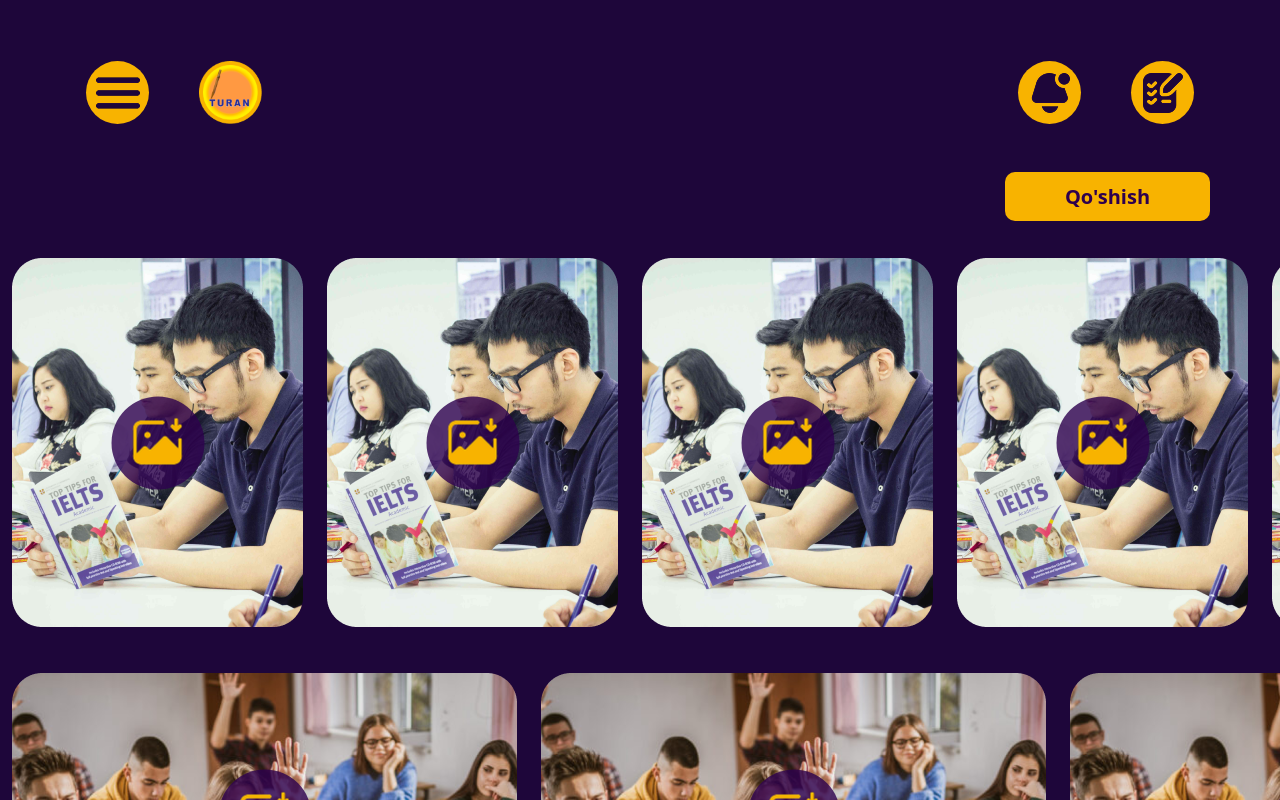
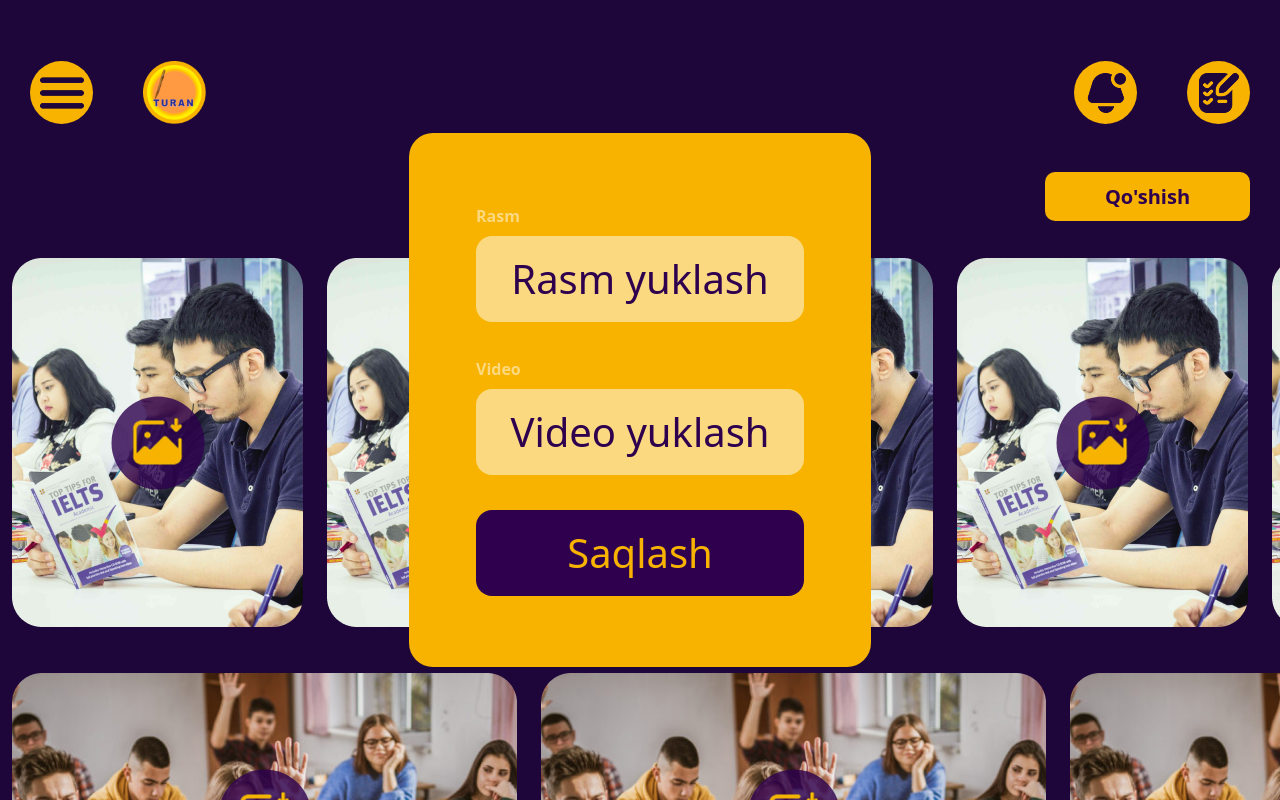
Before and after one commit to SMwebdeveloper/turan, a React (Vite) app: page /admin/settings/records in a window 1280 px wide. Both pictures are taken after a click on the button "Qo'shish". Shown: the top 800 px of the page. Built offline with nearby package versions, Linux system fonts and the light colour scheme; a web font is replaced by a local one.

Commit message:
add records

```diff
--- a/src/components/dashboard/header/index.tsx
+++ b/src/components/dashboard/header/index.tsx
@@ -55,9 +55,9 @@ const AdminHeader = () => {
   };
 
   return (
-    <header className="bg-[#1e063a] sticky top-0 left-0  z-50">
+    <header className="bg-[#1e063a] sticky top-0 left-0  z-30">
 
-        <div className="max-w-[1220px] w-full mx-auto pt-[61px] pb-4 px-14 flex justify-between items-center transition-colors duration-300 ease-in-out ">
+        <div className="max-w-[1220px] w-full mx-auto pt-[61px] pb-4 flex justify-between items-center transition-colors duration-300 ease-in-out ">
           <div className="flex items-center gap-x-[50px]">
             <button
               onClick={() => setOpenFirstSidebar(true)}
--- a/src/modules/dashboard/settings/records.tsx
+++ b/src/modules/dashboard/settings/records.tsx
@@ -1,14 +1,50 @@
+import { useState } from "react";
 import Img1 from "../../../assets/card4.png";
 import Img2 from "../../../assets/card7.png";
 import Upload from "../../../assets/upload.png";
 const Records = () => {
+  const [visibleModal, setVisibleModal] = useState(false)
   return (
-    <>
-      <div className="max-w-[1220px] w-full mx-auto pt-8 pb-5 px-10">
-        <button className="w-[205px] h-[49px] bg-yellowColor text-colorDark text-[20px] font-bold rounded-[10px] ml-auto flex items-center justify-center mb-[17px]">
+    <div className="relative">
+      <div className="max-w-[1220px] w-full mx-auto pt-8 pb-5 relative">
+        <button
+          onClick={() => setVisibleModal(true)}
+          className="w-[205px] h-[49px] bg-yellowColor text-colorDark text-[20px] font-bold rounded-[10px] ml-auto flex items-center justify-center mb-[17px]"
+        >
           Qo'shish
         </button>
       </div>
+      <div
+        className={`fixed top-0 left-0 w-full h-full z-40 ${
+          visibleModal ? "block" : "hidden"
+        }`}
+        onClick={() => setVisibleModal(false)}
+      ></div>
+      <form
+        className={`fixed top-1/2 left-1/2 transform -translate-x-1/2 -translate-y-1/2 w-[462px] py-[71px] px-[67px] z-50 flex flex-col justify-center gap-y-[35px] bg-yellowColor rounded-3xl transition-all duration-300 delay-75 ease-out ${
+          visibleModal ? "visible top-1/2" : "invisible -top-1/2"
+        }`}
+      >
+        <label className="w-full ">
+          <h4 className="text-base text-white/50 font-bold mb-2">Rasm</h4>
+          <input
+            type="text"
+            placeholder="Rasm yuklash"
+            className="w-full py-[13px] text-center bg-white/50 rounded-2xl text-[40px] text-colorDark outline-none border-none placeholder:text-colorDark placeholder:text-[40px]"
+          />
+        </label>
+        <label className="w-full ">
+          <h4 className="text-base text-white/50 font-bold mb-2">Video</h4>
+          <input
+            type="text"
+            placeholder="Video yuklash"
+            className="w-full py-[13px] text-center bg-white/50 rounded-2xl text-[40px] text-colorDark outline-none border-none placeholder:text-colorDark placeholder:text-[40px]"
+          />
+        </label>
+        <button className="w-full py-[13px]  bg-colorDark text-yellowColor text-center text-[40px] rounded-2xl">
+          Saqlash
+        </button>
+      </form>
       <div>
         <div className="w-full overflow-x-scroll whitespace-nowrap scroll-smooth scrollbar-hide px-3 mb-10">
           {[1, 2, 3, 4, 5, 6, 7, 8].map((item) => (
@@ -45,7 +81,7 @@ const Records = () => {
           ))}
         </div>
       </div>
-    </>
+    </div>
   );
 };
 
--- a/src/modules/dashboard/settings/results.tsx
+++ b/src/modules/dashboard/settings/results.tsx
@@ -4,7 +4,7 @@ import PenCircle from "../../../assets/pen-circle.png";
 import { Paginations } from "../../../components";
 const Results = () => {
   return (
-    <div className="max-w-[1220px] w-full mx-auto pt-8 pb-5 px-10">
+  <div className="max-w-[1220px] w-full mx-auto pt-8 pb-5">
       <Link
         to={"/admin/settings/add-results"}
         className="w-[205px] h-[49px] bg-yellowColor text-colorDark text-[20px] font-bold rounded-[10px] ml-auto flex items-center justify-center mb-[17px]"
--- a/src/modules/dashboard/settings/statistics.tsx
+++ b/src/modules/dashboard/settings/statistics.tsx
@@ -1,7 +1,7 @@
 
 const Statistics = () => {
   return (
-    <div className="max-w-[1220px] w-full mx-auto px-14 pt-11">
+    <div className="max-w-[1220px] w-full mx-auto pt-11">
       <div className="w-full mx-auto mb-8 h-[137px] flex flex-col items-center justify-center rounded-2xl bg-yellowColor">
         <h2 className="text-5xl font-bold text-colorDark">
           BIZNING STATISTIKA
--- a/src/modules/dashboard/settings/teachers.tsx
+++ b/src/modules/dashboard/settings/teachers.tsx
@@ -6,7 +6,7 @@ import { Paginations } from "../../../components";
 
 const Teachers = () => {
   return (
-    <div className="max-w-[1220px] w-full mx-auto pt-8 pb-5 px-10">
+    <div className="max-w-[1220px] w-full mx-auto pt-8 pb-5">
       <Link
         to={"/admin/settings/add-teachers"}
         className="w-[205px] h-[49px] bg-yellowColor text-colorDark text-[20px] font-bold rounded-[10px] ml-auto flex items-center justify-center mb-[17px]"
```
